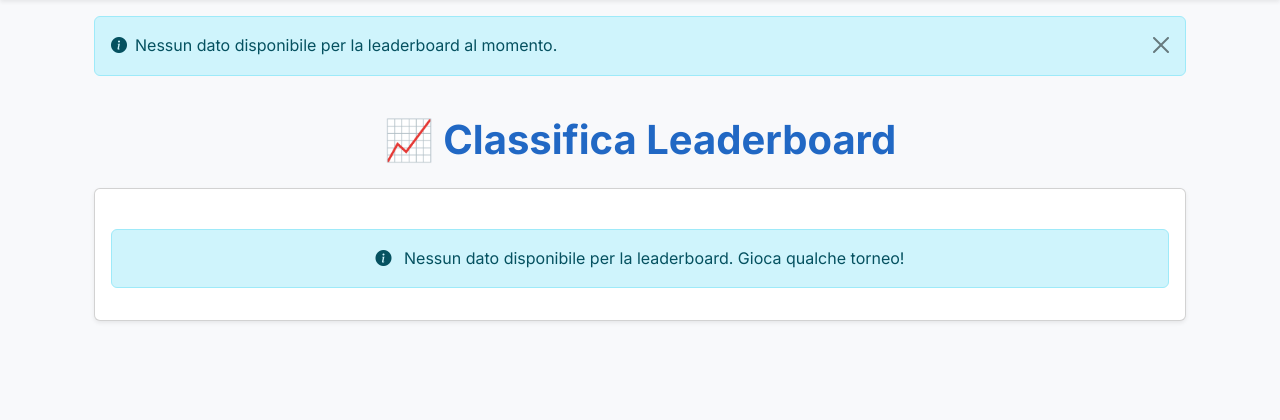
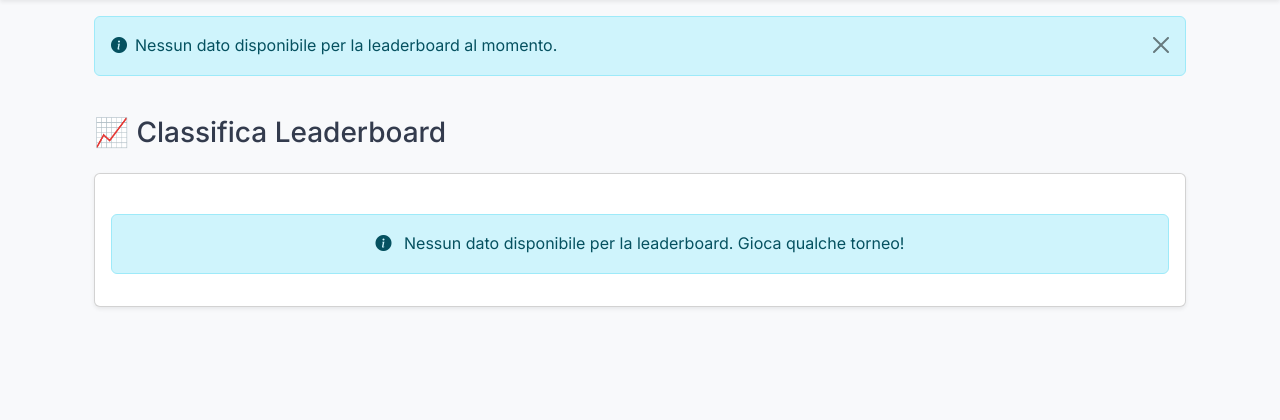
Before and after one commit to matteodadde/poker-manager, a Flask app: page /statistics/leaderboard in a window 1280 px wide. Shown: the part 64-484 px from the top of the page. Run offline with Flask 3, Linux system fonts and the light colour scheme; the visitor is signed in with stand-in values (Sample User, id 1); data comes from the database, SQL or seed files in the repository; data that the repository does not hold is empty; some libraries are stand-ins or nearby versions.

Commit message:
style(leaderboard): Uniforma lo stile del titolo della pagina

```diff
--- a/app/templates/statistics/leaderboard.html
+++ b/app/templates/statistics/leaderboard.html
@@ -26,7 +26,10 @@
 </style>
 
 <div class="container py-4">
-  <h1 class="leaderboard-title mb-4">📈 Classifica Leaderboard</h1>
+
+  <div class="d-flex justify-content-between align-items-center mb-4 flex-wrap gap-3">
+    <h1 class="h3 m-0">📈 Classifica Leaderboard</h1>
+    </div>
   <div class="card shadow-sm fade-in">
     <div class="card-body">
 
```
